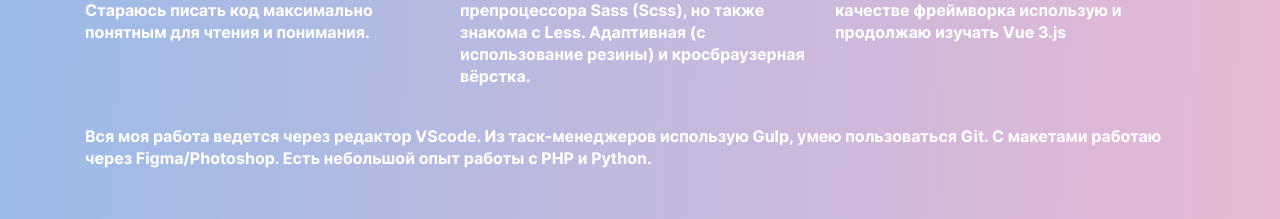
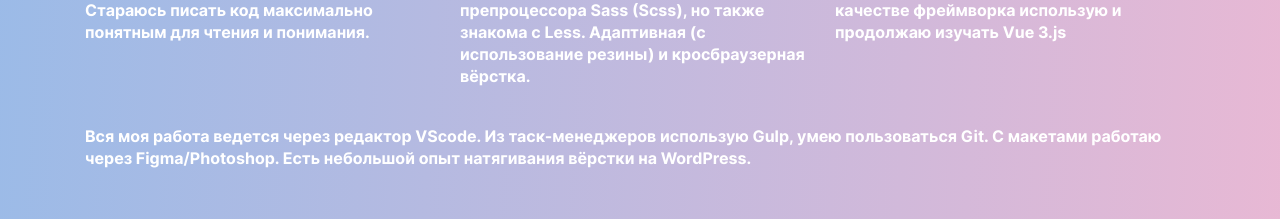
Before and after one commit to Uifea/portfolio, a plain HTML site: page index.html in a window 1280 px wide. Shown: the part 2064-2283 px from the top of the page. Drawn offline with Linux system fonts and the light colour scheme.

Commit message:
Обновление информации

```diff
--- a/index.html
+++ b/index.html
@@ -70,7 +70,7 @@
                 </div>
             </div>
             <div class=" skills__other animation">
-                <p>Вся моя работа ведется через редактор VScode. Из таск-менеджеров использую Gulp, умею пользоваться Git. С макетами работаю через Figma/Photoshop. Есть небольшой опыт работы с PHP и Python. </p>
+                <p>Вся моя работа ведется через редактор VScode. Из таск-менеджеров использую Gulp, умею пользоваться Git. С макетами работаю через Figma/Photoshop. Есть небольшой опыт натягивания вёрстки на WordPress. </p>
             </div>
         </section>
         <section class="portfolio min-wrapper" id="portfolio">
```
